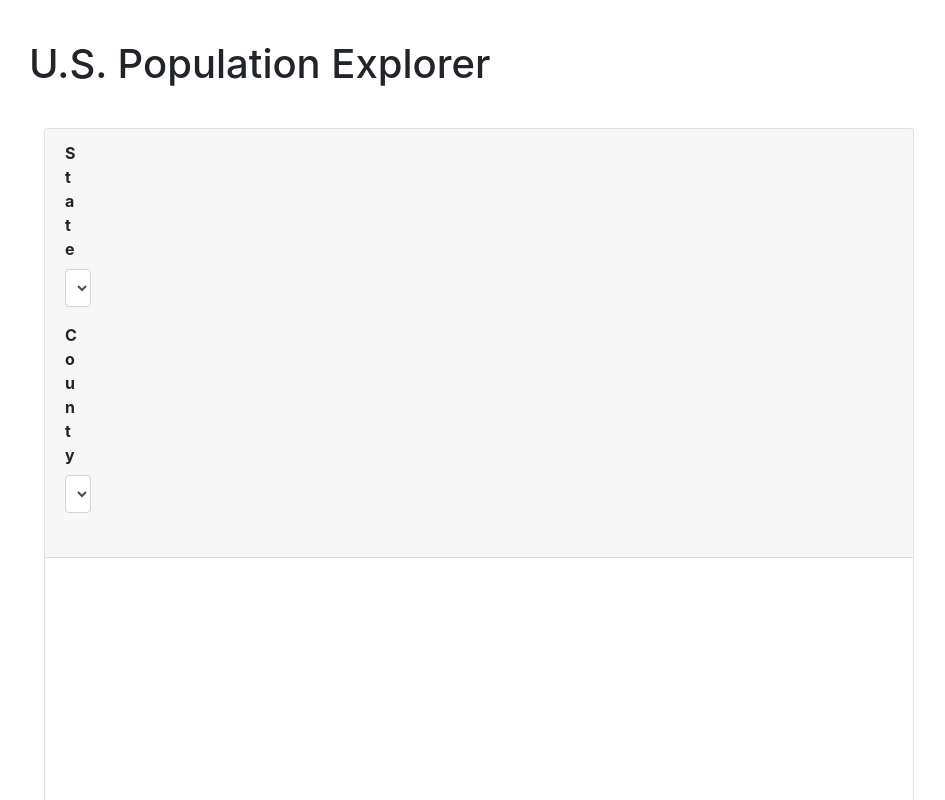
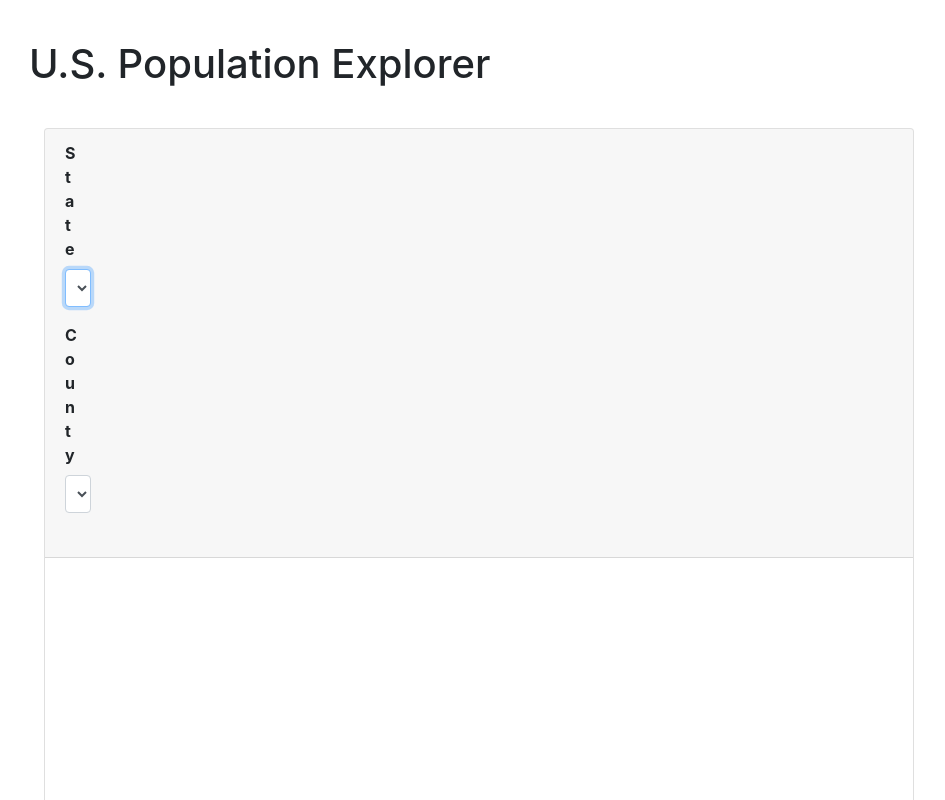
Before and after one commit to collinsjosh/census-app, a plain HTML site: page resources/public/index.html in a window 1280 px wide. Shown: the top 800 px of the page, without its empty margins (161-1106 px from the left). Drawn offline with nearby package versions, Linux system fonts and the light colour scheme; no server answers.

Commit message:
Clean Up
removed some unneeded files and such

```diff
--- a/resources/public/index.html
+++ b/resources/public/index.html
@@ -23,7 +23,7 @@
     <div class="form-group">
         <label for="stateSelector" class="col-sm-1 control-label"><b>State</b></label>
         <div class="col-sm-5" id="statesSelection">
-            <select class="form-control" id="stateSelector" >
+            <select class="form-control" id="stateSelector" autofocus >
                 <!-- built on the page load -->
             </select>
         </div>
```
Also changed, not shown: 16 other files.
